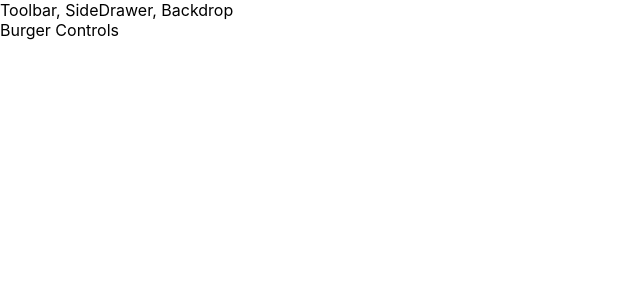
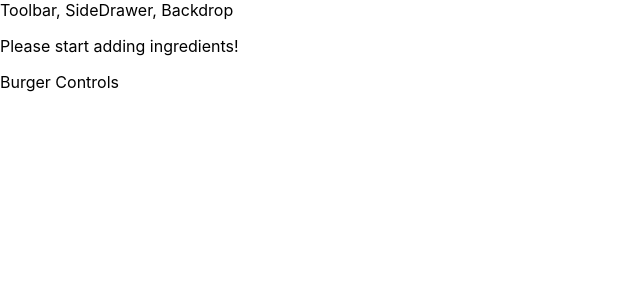
Before and after one commit to ijunaid8989/react-burgers, a React app: page / in a window 1280 px wide. Shown: the top 300 px of the page, without its empty margins (0-640 px from the left). Built offline with nearby package versions, Linux system fonts and the light colour scheme.

Commit message:
Calculating the Ingredient Sum Dynamically.

```diff
--- a/src/components/Burger/Burger.js
+++ b/src/components/Burger/Burger.js
@@ -4,11 +4,23 @@
 import BurgerIngredient from "./BurgerIngredient/BurgerIngredient";
 
 const burger = (props) => {
+  let transformedIngredients = Object.keys(props.ingredients)
+    .map(igKey => {
+      return [...Array(props.ingredients[igKey])].map((_, i) => {
+        return <BurgerIngredient key={igKey + i} type={igKey} />;
+      });
+    }).reduce((arr, el) => {
+      return arr.concat(el);
+    }, []);
+
+  if (transformedIngredients.length === 0) {
+    transformedIngredients = <p>Please start adding ingredients!</p>;
+  }
+
   return (
     <div className={classes.Burger}>
       <BurgerIngredient type="bread-top" />
-      <BurgerIngredient type="cheese" />
-      <BurgerIngredient type="meat" />
+      {transformedIngredients}
       <BurgerIngredient type="bread-bottom" />
     </div>
   );
--- a/src/containers/BurgerBuilder/BurgerBuilder.js
+++ b/src/containers/BurgerBuilder/BurgerBuilder.js
@@ -4,10 +4,18 @@
 import Burger from "../../components/Burger/Burger";
 
 class BurgerBuilder extends Component {
+  state = {
+    ingredients: {
+      salad: 0,
+      bacon: 0,
+      cheese: 0,
+      meat: 0
+    }
+  }
   render () {
     return (
       <Aux>
-        <Burger />
+        <Burger ingredients={this.state.ingredients} />
         <div>Burger Controls</div>
       </Aux>
       );
```
